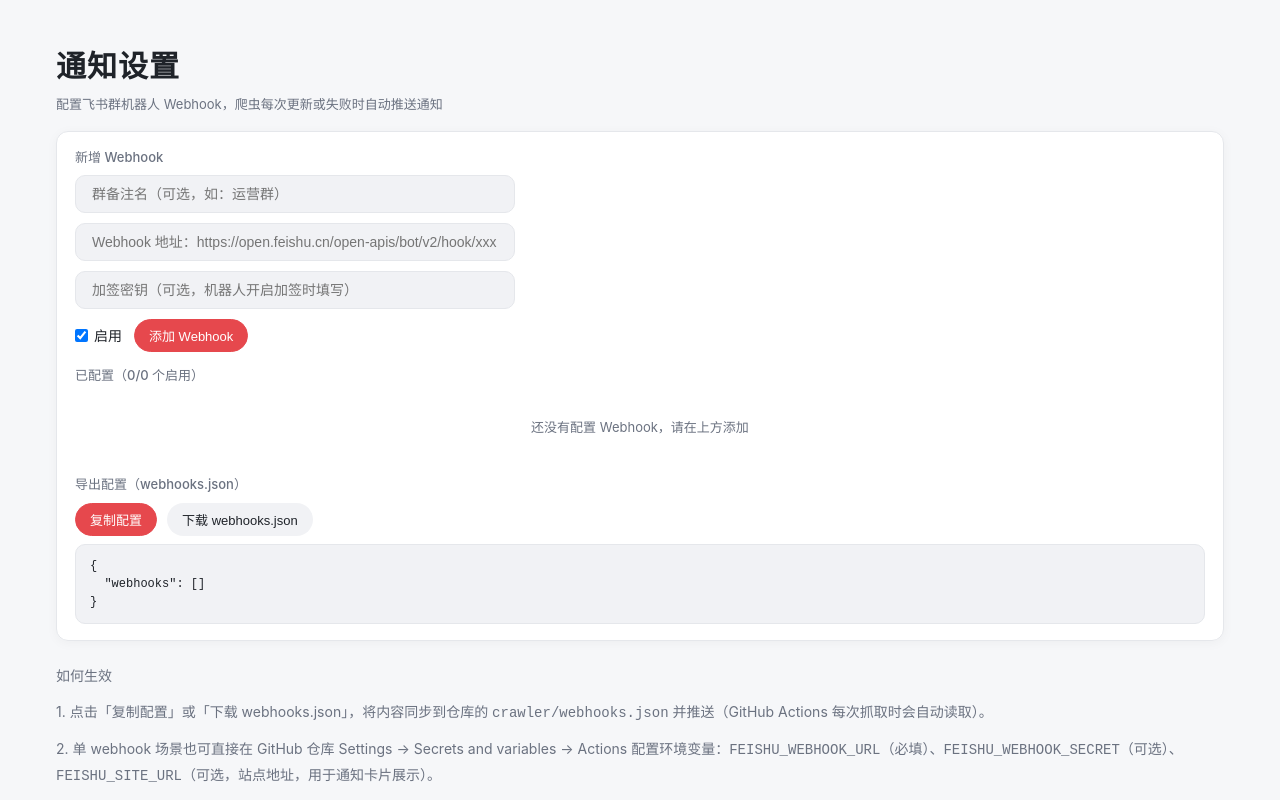
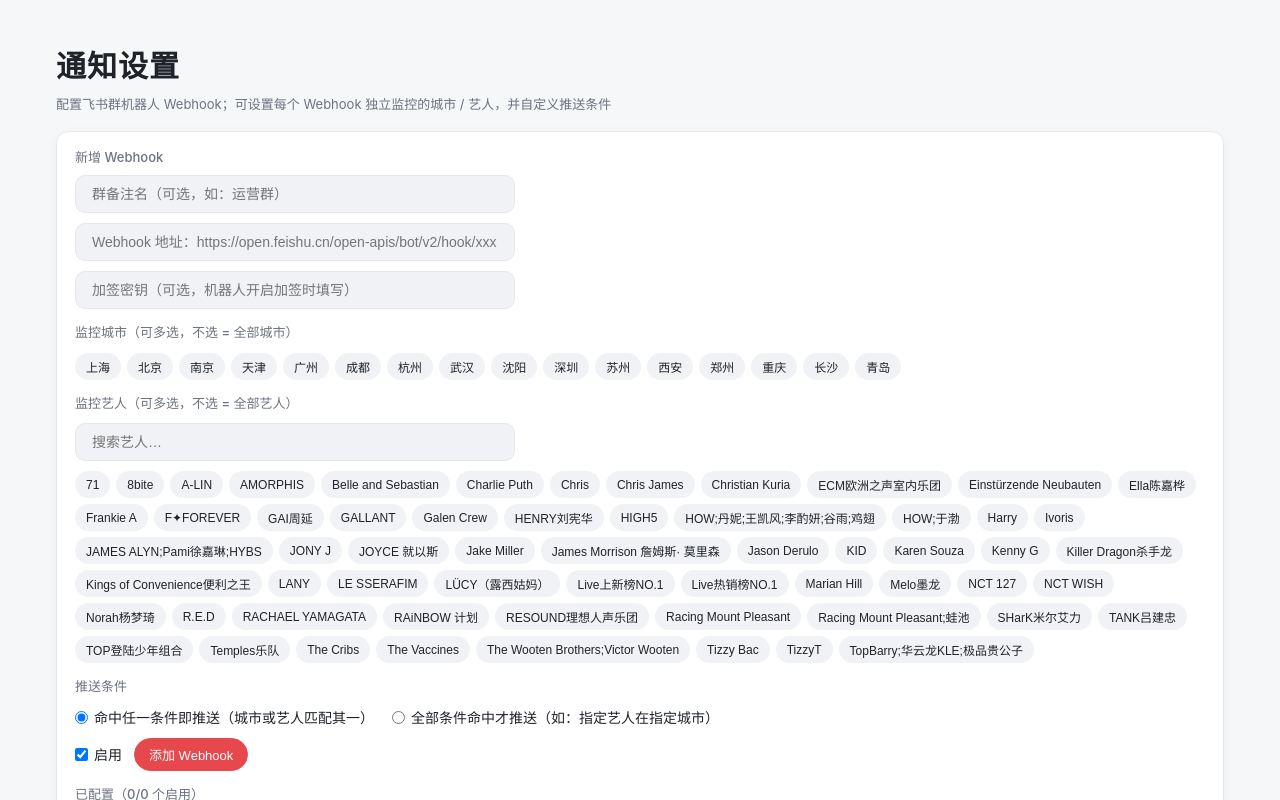
Before and after one commit to chadwickhozidani-star/Nearby-performances, a Next.js app in the folder web/: page /settings in a window 1280 px wide. Shown: the top 800 px of the page. Built offline with nearby package versions, Linux system fonts and the light colour scheme.

Commit message:
fix: 城市标签改用真实城市(cityName)；webhook支持监控城市/艺人及推送条件

```diff
--- a/web/app/settings/page.js
+++ b/web/app/settings/page.js
@@ -8,24 +8,74 @@ const TEMPLATE = {
   url: "",
   secret: "",
   enabled: true,
+  cities: [],
+  artists: [],
+  match: "any",
 };
+
+function normalizeHook(h) {
+  return {
+    name: h.name || "",
+    url: h.url || "",
+    secret: h.secret || "",
+    enabled: h.enabled !== false,
+    cities: Array.isArray(h.cities) ? h.cities : [],
+    artists: Array.isArray(h.artists) ? h.artists : [],
+    match: h.match === "all" ? "all" : "any",
+  };
+}
 
 function loadSaved() {
   try {
     const raw = localStorage.getItem(STORAGE_KEY);
     if (!raw) return [];
     const data = JSON.parse(raw);
-    return Array.isArray(data) ? data : [];
+    return (Array.isArray(data) ? data : []).map(normalizeHook);
   } catch {
     return [];
   }
 }
 
+function Chip({ label, active, onClick }) {
+  return (
+    <button
+      type="button"
+      className={active ? "chip active" : "chip"}
+      onClick={onClick}
+      style={{ fontSize: 12, padding: "4px 10px" }}
+    >
+      {label}
+    </button>
+  );
+}
+
 export default function Settings() {
   const [hooks, setHooks] = useState([]);
   const [form, setForm] = useState({ ...TEMPLATE });
+  const [editingIndex, setEditingIndex] = useState(-1);
   const [copied, setCopied] = useState(false);
   const [savedTip, setSavedTip] = useState("");
+  const [cities, setCities] = useState([]);
+  const [artists, setArtists] = useState([]);
+  const [artistFilter, setArtistFilter] = useState("");
+
+  // 从站点数据读取可选城市与艺人（用于监控条件点选）
+  useEffect(() => {
+    fetch("/data/events.json")
+      .then((r) => (r.ok ? r.json() : Promise.reject()))
+      .then((data) => {
+        const events = Array.isArray(data) ? data : data?.events || [];
+        setCities(
+          [...new Set(events.map((e) => (e.city || "").trim()).filter(Boolean))].sort()
+        );
+        const allArtists = new Set();
+        events.forEach((e) => (e.artists || []).forEach((a) => allArtists.add(String(a).trim())));
+        setArtists([...allArtists].filter(Boolean).sort());
+      })
+      .catch(() => {
+        /* 数据未就绪时仅保留手填能力 */
+      });
+  }, []);
 
   useEffect(() => {
     setHooks(loadSaved());
@@ -40,29 +90,68 @@ export default function Settings() {
     }
   };
 
-  const addHook = (e) => {
+  const toggleCity = (city) => {
+    const has = form.cities.includes(city);
+    setForm({
+      ...form,
+      cities: has ? form.cities.filter((c) => c !== city) : [...form.cities, city],
+    });
+  };
+
+  const toggleArtist = (artist) => {
+    const has = form.artists.includes(artist);
+    setForm({
+      ...form,
+      artists: has ? form.artists.filter((a) => a !== artist) : [...form.artists, artist],
+    });
+  };
+
+  const submitHook = (e) => {
     e.preventDefault();
     const url = form.url.trim();
     if (!url) {
       setSavedTip("请填写飞书机器人 Webhook 地址");
       return;
     }
-    const next = [
-      ...hooks,
-      {
-        name: form.name.trim(),
-        url,
-        secret: form.secret.trim(),
-        enabled: form.enabled !== false,
-      },
-    ];
+    const item = {
+      name: form.name.trim(),
+      url,
+      secret: form.secret.trim(),
+      enabled: form.enabled !== false,
+      cities: [...form.cities],
+      artists: [...form.artists],
+      match: form.match === "all" ? "all" : "any",
+    };
+    let next;
+    if (editingIndex >= 0) {
+      next = hooks.map((h, i) => (i === editingIndex ? item : h));
+      setEditingIndex(-1);
+      setSavedTip("已更新 Webhook，记得点击「导出配置」同步到仓库");
+    } else {
+      next = [...hooks, item];
+      setSavedTip("已添加，记得点击「导出配置」同步到仓库");
+    }
     persist(next);
     setForm({ ...TEMPLATE });
-    setSavedTip("已添加，记得点击「导出配置」同步到仓库");
+    setArtistFilter("");
     setTimeout(() => setSavedTip(""), 3000);
   };
 
+  const editHook = (idx) => {
+    setEditingIndex(idx);
+    setForm({ ...normalizeHook(hooks[idx]) });
+    setArtistFilter("");
+    window.scrollTo({ top: 0, behavior: "smooth" });
+  };
+
+  const cancelEdit = () => {
+    setEditingIndex(-1);
+    setForm({ ...TEMPLATE });
+    setArtistFilter("");
+  };
+
   const removeHook = (idx) => {
+    if (editingIndex === idx) cancelEdit();
     persist(hooks.filter((_, i) => i !== idx));
   };
 
@@ -97,21 +186,38 @@ export default function Settings() {
   };
 
   const enabledCount = hooks.filter((h) => h.enabled).length;
+  const filteredArtists = artists.filter((a) =>
+    a.toLowerCase().includes(artistFilter.trim().toLowerCase())
+  ).slice(0, 60);
+
+  const conditionText = (h) => {
+    const parts = [];
+    if (h.cities.length) parts.push(`城市：${h.cities.join("、")}`);
+    if (h.artists.length) {
+      const shown = h.artists.slice(0, 3).join("、");
+      parts.push(`艺人：${shown}${h.artists.length > 3 ? ` 等${h.artists.length}个` : ""}`);
+    }
+    if (!parts.length) return "无监控条件（推送全部更新摘要）";
+    const mode = h.match === "all" ? "全部命中才推送" : "命中任一即推送";
+    return `${parts.join(" ｜ ")}（${mode}）`;
+  };
 
   return (
     <main className="container">
       <header className="header">
         <h1>通知设置</h1>
         <p className="subtitle">
-          配置飞书群机器人 Webhook，爬虫每次更新或失败时自动推送通知
+          配置飞书群机器人 Webhook；可设置每个 Webhook 独立监控的城市 / 艺人，并自定义推送条件
         </p>
       </header>
 
       <section className="filters" style={{ position: "static" }}>
         <div className="filter-group">
-          <div className="filter-label">新增 Webhook</div>
+          <div className="filter-label">
+            {editingIndex >= 0 ? "编辑 Webhook" : "新增 Webhook"}
+          </div>
           <form
-            onSubmit={addHook}
+            onSubmit={submitHook}
             style={{ display: "flex", flexDirection: "column", gap: "10px" }}
           >
             <input
@@ -136,6 +242,77 @@ export default function Settings() {
               value={form.secret}
               onChange={(e) => setForm({ ...form, secret: e.target.value })}
             />
+
+            <div className="filter-label" style={{ marginTop: 4 }}>
+              监控城市（可多选，不选 = 全部城市）
+            </div>
+            <div style={{ display: "flex", flexWrap: "wrap", gap: 6 }}>
+              {cities.length ? (
+                cities.map((c) => (
+                  <Chip
+                    key={c}
+                    label={c}
+                    active={form.cities.includes(c)}
+                    onClick={() => toggleCity(c)}
+                  />
+                ))
+              ) : (
+                <span style={{ fontSize: 12, color: "var(--muted)" }}>
+                  暂无城市数据（站点数据生成后可选）
+                </span>
+              )}
+            </div>
+
+            <div className="filter-label" style={{ marginTop: 4 }}>
+              监控艺人（可多选，不选 = 全部艺人）
+            </div>
+            <input
+              className="search"
+              type="text"
+              placeholder="搜索艺人…"
+              value={artistFilter}
+              onChange={(e) => setArtistFilter(e.target.value)}
+            />
+            <div style={{ display: "flex", flexWrap: "wrap", gap: 6 }}>
+              {form.artists.map((a) => (
+                <Chip key={a} label={`${a} ✕`} active onClick={() => toggleArtist(a)} />
+              ))}
+              {filteredArtists
+                .filter((a) => !form.artists.includes(a))
+                .map((a) => (
+                  <Chip key={a} label={a} active={false} onClick={() => toggleArtist(a)} />
+                ))}
+              {!filteredArtists.length && (
+                <span style={{ fontSize: 12, color: "var(--muted)" }}>
+                  未找到匹配艺人（可在上方选择，或先运行爬虫生成数据）
+                </span>
+              )}
+            </div>
+
+            <div className="filter-label" style={{ marginTop: 4 }}>
+              推送条件
+            </div>
+            <div style={{ display: "flex", gap: "18px", alignItems: "center", fontSize: 14 }}>
+              <label style={{ display: "flex", alignItems: "center", gap: 6 }}>
+                <input
+                  type="radio"
+                  name="match"
+                  checked={form.match !== "all"}
+                  onChange={() => setForm({ ...form, match: "any" })}
+                />
+                命中任一条件即推送（城市或艺人匹配其一）
+              </label>
+              <label style={{ display: "flex", alignItems: "center", gap: 6 }}>
+                <input
+                  type="radio"
+                  name="match"
+                  checked={form.match === "all"}
+                  onChange={() => setForm({ ...form, match: "all" })}
+                />
+                全部条件命中才推送（如：指定艺人在指定城市）
+              </label>
+            </div>
+
             <div style={{ display: "flex", gap: "12px", alignItems: "center" }}>
               <label style={{ display: "flex", alignItems: "center", gap: "6px", fontSize: 14 }}>
                 <input
@@ -146,8 +323,13 @@ export default function Settings() {
                 启用
               </label>
               <button className="chip active" type="submit">
-                添加 Webhook
+                {editingIndex >= 0 ? "更新 Webhook" : "添加 Webhook"}
               </button>
+              {editingIndex >= 0 && (
+                <button className="chip" type="button" onClick={cancelEdit}>
+                  取消编辑
+                </button>
+              )}
             </div>
           </form>
           {savedTip && <div style={{ color: "var(--accent)", fontSize: 13 }}>{savedTip}</div>}
@@ -201,8 +383,14 @@ export default function Settings() {
                       {h.url}
                       {h.secret ? " · 已加签" : ""}
                     </div>
+                    <div style={{ fontSize: 12, marginTop: 4 }}>
+                      {conditionText(h)}
+                    </div>
                   </div>
                   <div style={{ display: "flex", gap: "8px", flexShrink: 0 }}>
+                    <button className="chip chip-sm" onClick={() => editHook(i)}>
+                      编辑
+                    </button>
                     <button className="chip chip-sm" onClick={() => toggleHook(i)}>
                       {h.enabled ? "停用" : "启用"}
                     </button>
@@ -262,16 +450,20 @@ export default function Settings() {
           }}
         >
           <p>
-            1. 点击「复制配置」或「下载 webhooks.json」，将内容同步到仓库的{" "}
-            <code>crawler/webhooks.json</code> 并推送（GitHub Actions 每次抓取时会自动读取）。
+            1. 每个 Webhook 可独立设置监控城市 / 艺人，留空表示不限；推送条件支持「命中任一」或
+            「全部命中」（例如：邓紫棋 在 深圳 才推送）。
           </p>
           <p>
-            2. 单 webhook 场景也可直接在 GitHub 仓库 Settings → Secrets and variables → Actions
+            2. 点击「复制配置」或「下载 webhooks.json」，将内容同步到仓库的{" "}
+            <code>crawler/webhooks.json</code> 并推送（GitHub Actions 每次抓取时会自动读取并按条件过滤推送）。
+          </p>
+          <p>
+            3. 单 webhook 场景也可直接在 GitHub 仓库 Settings → Secrets and variables → Actions
             配置环境变量：<code>FEISHU_WEBHOOK_URL</code>（必填）、<code>FEISHU_WEBHOOK_SECRET</code>（可选）、
             <code>FEISHU_SITE_URL</code>（可选，站点地址，用于通知卡片展示）。
           </p>
           <p>
-            3. 配置保存后，在 GitHub Actions 页面手动运行 <code>crawl</code> 工作流即可验证飞书通知。
+            4. 配置保存后，在 GitHub Actions 页面手动运行 <code>crawl</code> 工作流即可验证飞书通知。
           </p>
         </div>
       </section>
```
Also changed, not shown: 2 other files (tests, documents, lock files or other folders).
